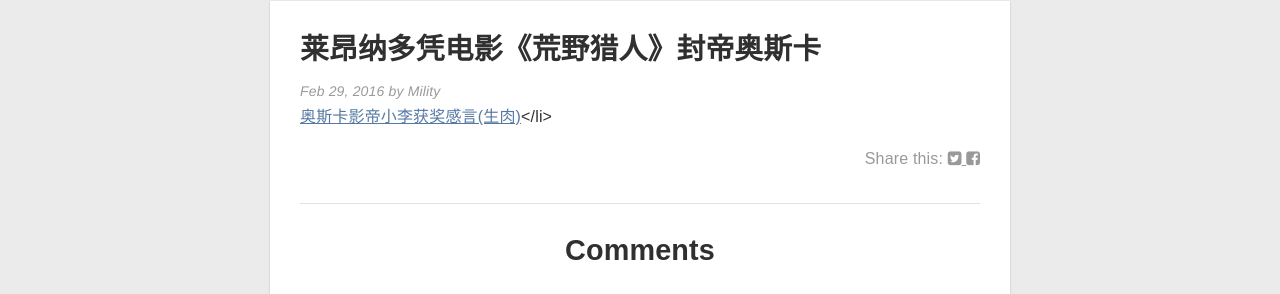
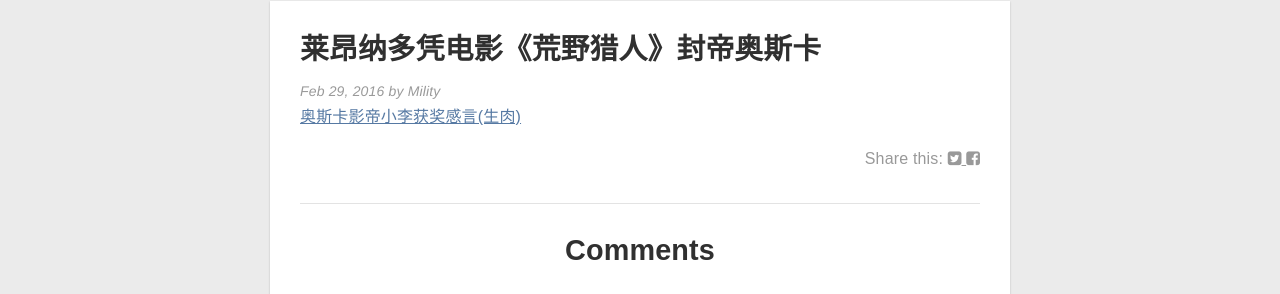
Before and after one commit to Mility/Mility.github.io, a Jekyll site: the page built from _posts/2016-02-29-莱昂纳多凭电影-荒野猎人-封帝奥斯卡.markdown, in a window 1280 px wide. Shown: the part 153-447 px from the top of the page. Built offline with Jekyll 4.4.1, drawn with Linux system fonts in a browser that asks for light colours; nearby versions of some CDN libraries; comment, search, counter and statistics services are not loaded.

```diff
--- a/_posts/2016-02-29-莱昂纳多凭电影-荒野猎人-封帝奥斯卡.markdown
+++ b/_posts/2016-02-29-莱昂纳多凭电影-荒野猎人-封帝奥斯卡.markdown
@@ -6,4 +6,4 @@ categories: Lorem
 comments: true
 ---
 
-<a href="http://weibo.com/p/2304447d7012bede252e0d6ef5e1c34b692c52">奥斯卡影帝小李获奖感言(生肉)</a></li>
+<a href="http://weibo.com/p/2304447d7012bede252e0d6ef5e1c34b692c52">奥斯卡影帝小李获奖感言(生肉)</a>
```
